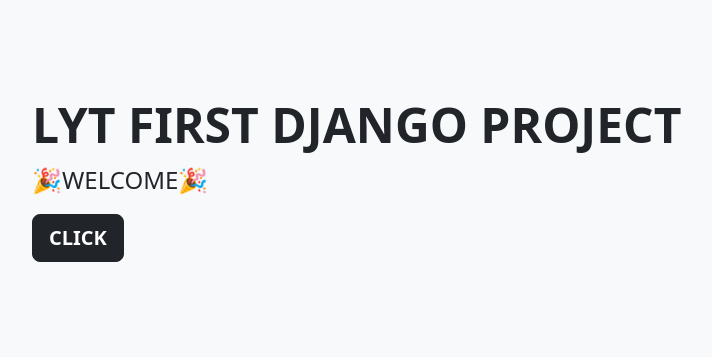
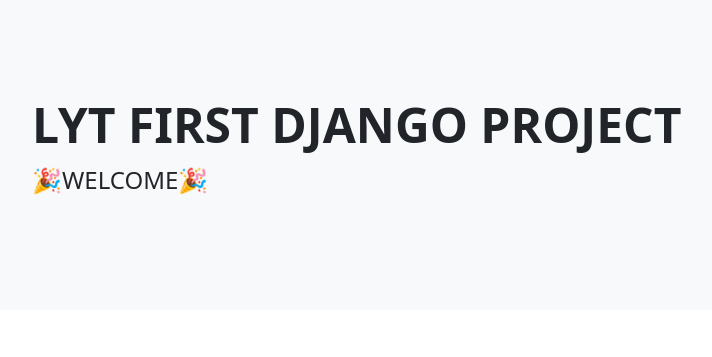
Before and after one commit to YT-Life/django05, a Django app: page /acc/index/ in a window 1280 px wide. Shown: the part 74-431 px from the top of the page, without its empty margins (28-740 px from the left). Run offline with Django 4.2, Linux system fonts and the light colour scheme.

Commit message:
Update index.html

```diff
--- a/templates/acc/index.html
+++ b/templates/acc/index.html
@@ -5,7 +5,6 @@
         <div class="container-fluid py-5">
             <h1 class="display-5 fw-bold">LYT FIRST DJANGO PROJECT</h1>
             <p class="col-md-8 fs-4">🎉WELCOME🎉</p>
-            <a href=""><button class="btn btn-dark btn-lg" type="button" style="font-weight: bold;">CLICK</button></a>
         </div>
     </div>
 {% endblock %}
@@ -14,7 +13,6 @@
         <div class="container-fluid py-5">
             <h1 class="display-5 fw-bold">LYT FIRST DJANGO PROJECT</h1>
             <p class="col-md-8 fs-4">WELCOME 🎉{{user}}🎉</p>
-            <a href=""><button class="btn btn-dark btn-lg" type="button" style="font-weight: bold;">CLICK</button></a>
         </div>
     </div>
 {% endblock %}
```
